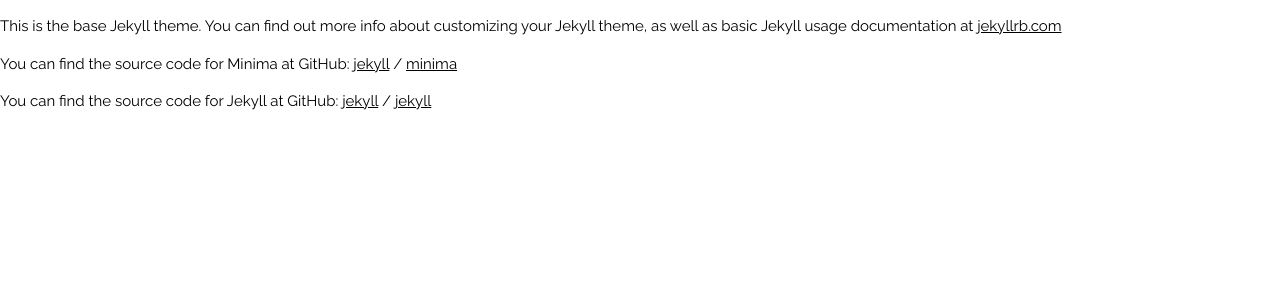
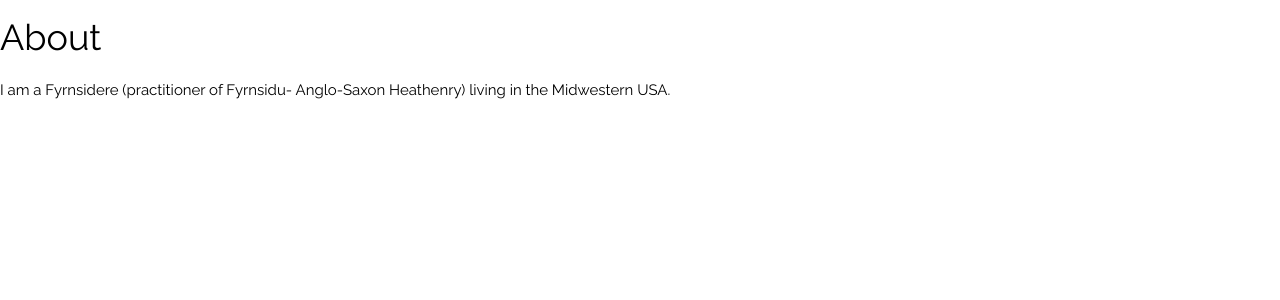
Before and after one commit to byronpendason/byronpendason.github.io, a Jekyll site: the page built from about.md, in a window 1280 px wide. Shown: the top 300 px of the page. Built offline with Jekyll 4.4.1, drawn with Linux system fonts in a browser that asks for light colours; our own code applies the rules of GitHub Pages for plain Markdown files.

Commit message:
Update about.md

```diff
--- a/about.md
+++ b/about.md
@@ -1,17 +1,10 @@
 ---
+layout: default
 title: About
 author: ByronTheFyrnsidere
 ---
 
-This is the base Jekyll theme. You can find out more info about customizing your Jekyll theme, as well as basic Jekyll usage documentation at [jekyllrb.com](https://jekyllrb.com/)
+About
+=========
 
-You can find the source code for Minima at GitHub:
-[jekyll][jekyll-organization] /
-[minima](https://github.com/jekyll/minima)
-
-You can find the source code for Jekyll at GitHub:
-[jekyll][jekyll-organization] /
-[jekyll](https://github.com/jekyll/jekyll)
-
-
-[jekyll-organization]: https://github.com/jekyll
+I am a Fyrnsidere (practitioner of Fyrnsidu- Anglo-Saxon Heathenry) living in the Midwestern USA.
```
